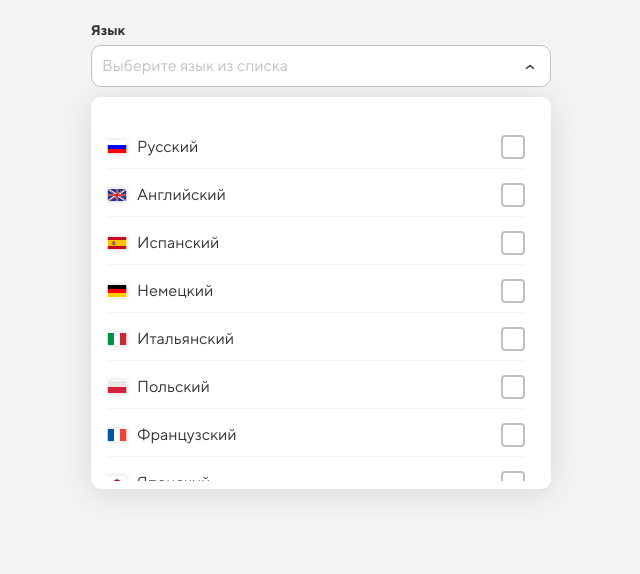
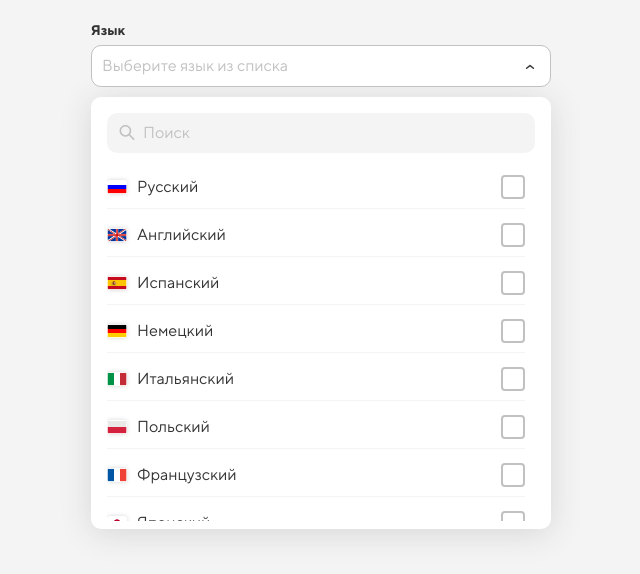
Before and after one commit to Dimeliora/react-dropdown, a React (Create React App) app: page / in a window 1280 px wide. Both pictures are taken after a click on the button "Expand list". Shown: the top 574 px of the page, without its empty margins (319-959 px from the left). Built offline with nearby package versions, Linux system fonts and the light colour scheme.

Commit message:
Search subcomponent & list filtration

```diff
--- a/src/components/Dropdown/Dropdown.tsx
+++ b/src/components/Dropdown/Dropdown.tsx
@@ -20,6 +20,7 @@ const Dropdown: FC<IDropdownProps> = (props) => {
 
 	const [selectedItems, setSelectedItems] = useState<IItem[]>([]);
 	const [isListVisible, setIsListVisible] = useState<boolean>(false);
+	const [searchItemTemplate, setSearchItemTemplate] = useState<string>("");
 
 	useEffect(() => {
 		onSelect(selectedItems);
@@ -49,6 +50,17 @@ const Dropdown: FC<IDropdownProps> = (props) => {
 		setSelectedItems([currentItem]);
 	};
 
+	const searchChangeHandler = (value: string) => {
+		setSearchItemTemplate(value);
+	};
+
+	const filterItems = () => {
+		const filterTemplate = searchItemTemplate.toLowerCase().trim();
+		return items.filter((item) =>
+			item.name.toLowerCase().includes(filterTemplate)
+		);
+	};
+
 	return (
 		<div className={classes.dropdown}>
 			<div className={classes.title}>{title}</div>
@@ -61,9 +73,11 @@ const Dropdown: FC<IDropdownProps> = (props) => {
 			/>
 			{isListVisible && (
 				<List
-					items={items}
+					items={filterItems()}
 					selectedItems={selectedItems}
+					searchItemTemplate={searchItemTemplate}
 					noIcon={noIcon}
+					onListItemSearch={searchChangeHandler}
 					onListItemCheck={selectItemsHandler}
 				/>
 			)}
--- a/src/components/Dropdown/List/List.tsx
+++ b/src/components/Dropdown/List/List.tsx
@@ -1,6 +1,7 @@
 import { FC, useState, useEffect, useRef } from "react";
 import cn from "classnames";
 
+import Search from "../Search/Search";
 import ListItem from "../ListItem/ListItem";
 
 import classes from "./List.module.css";
@@ -10,12 +11,21 @@ import { IItem } from "../../../interfaces/item.interface";
 interface IListProps {
 	items: IItem[];
 	selectedItems: IItem[];
+	searchItemTemplate: string;
+	onListItemSearch: (value: string) => void;
 	onListItemCheck: (item: IItem) => void;
 	noIcon?: boolean;
 }
 
 const List: FC<IListProps> = (props) => {
-	const { items, selectedItems, onListItemCheck, noIcon } = props;
+	const {
+		items,
+		selectedItems,
+		searchItemTemplate,
+		onListItemSearch,
+		onListItemCheck,
+		noIcon,
+	} = props;
 
 	const [isScrollable, setIsScrollabe] = useState<boolean>(false);
 
@@ -35,6 +45,7 @@ const List: FC<IListProps> = (props) => {
 
 	return (
 		<div className={classes.list}>
+			<Search value={searchItemTemplate} onSearch={onListItemSearch} />
 			<ul
 				ref={listElement}
 				className={cn(classes.itemsList, {
--- /dev/null
+++ b/src/components/Dropdown/Search/Search.module.css
@@ -0,0 +1,33 @@
+.search {
+	position: relative;
+	padding: 10px 12px;
+	border-radius: 10px;
+	background-color: var(--gray-bg-color);
+}
+
+.searchInput {
+	width: 100%;
+	padding: 0 24px;
+	border: none;
+	background-color: transparent;
+	font: inherit;
+	line-height: 2rem;
+}
+
+.searchInput::placeholder {
+	color: var(--gray-border-color);
+}
+
+.searchInput:focus {
+	outline: none;
+}
+
+.searchIcon {
+	position: absolute;
+	top: 50%;
+	left: 12px;
+	transform: translateY(-50%);
+	width: 16px;
+	height: 16px;
+	fill: var(--gray-border-color);
+}
--- /dev/null
+++ b/src/components/Dropdown/Search/Search.tsx
@@ -0,0 +1,34 @@
+import { FC, ChangeEvent } from "react";
+
+import { ReactComponent as SearchIcon } from "../assets/search.svg";
+
+import classes from "./Search.module.css";
+
+interface ISearchProps {
+	value: string;
+	onSearch: (value: string) => void;
+}
+
+const Search: FC<ISearchProps> = (props) => {
+	const { value, onSearch } = props;
+
+	const inputChangeHandler = (e: ChangeEvent<HTMLInputElement>) => {
+		onSearch(e.target.value);
+	};
+
+	return (
+		<div className={classes.search}>
+			<input
+				type="text"
+				value={value}
+				className={classes.searchInput}
+				placeholder="Поиск"
+				aria-label="Поиск"
+				onChange={inputChangeHandler}
+			/>
+			<SearchIcon className={classes.searchIcon} />
+		</div>
+	);
+};
+
+export default Search;
```
